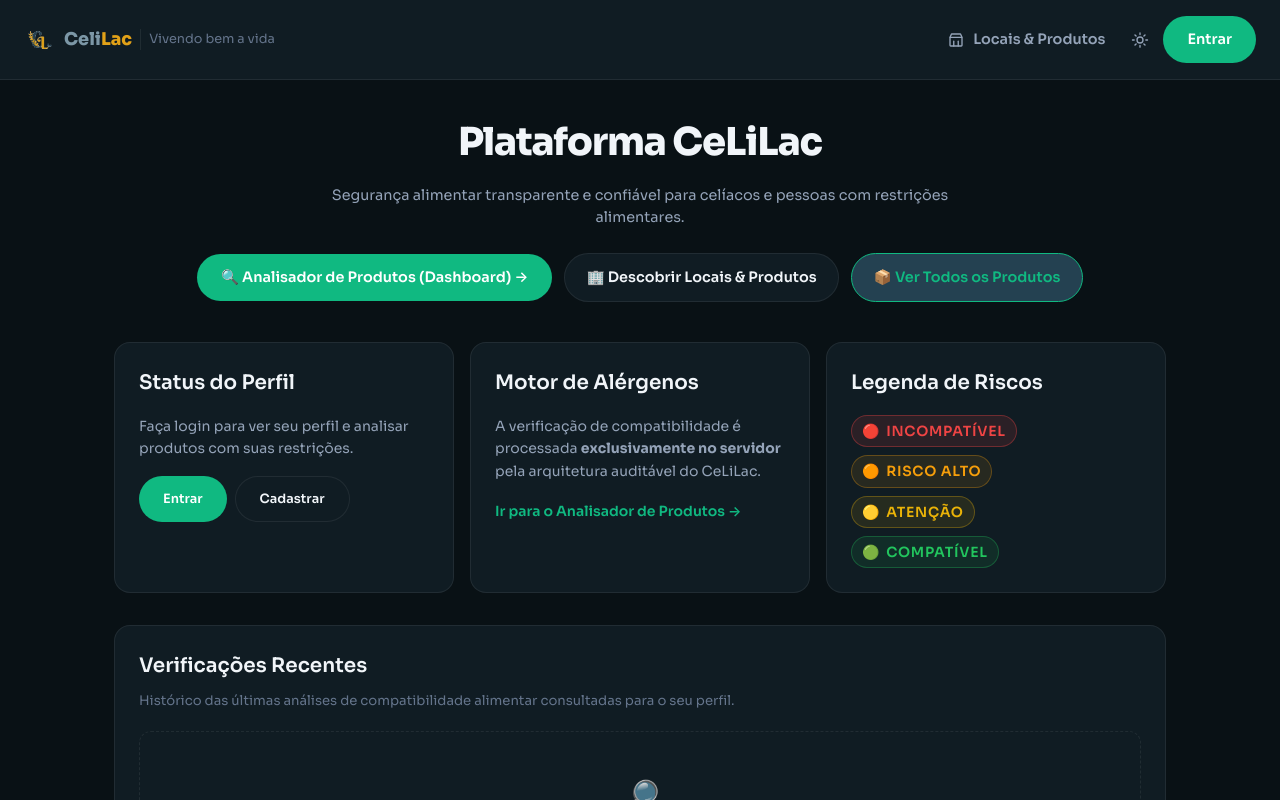
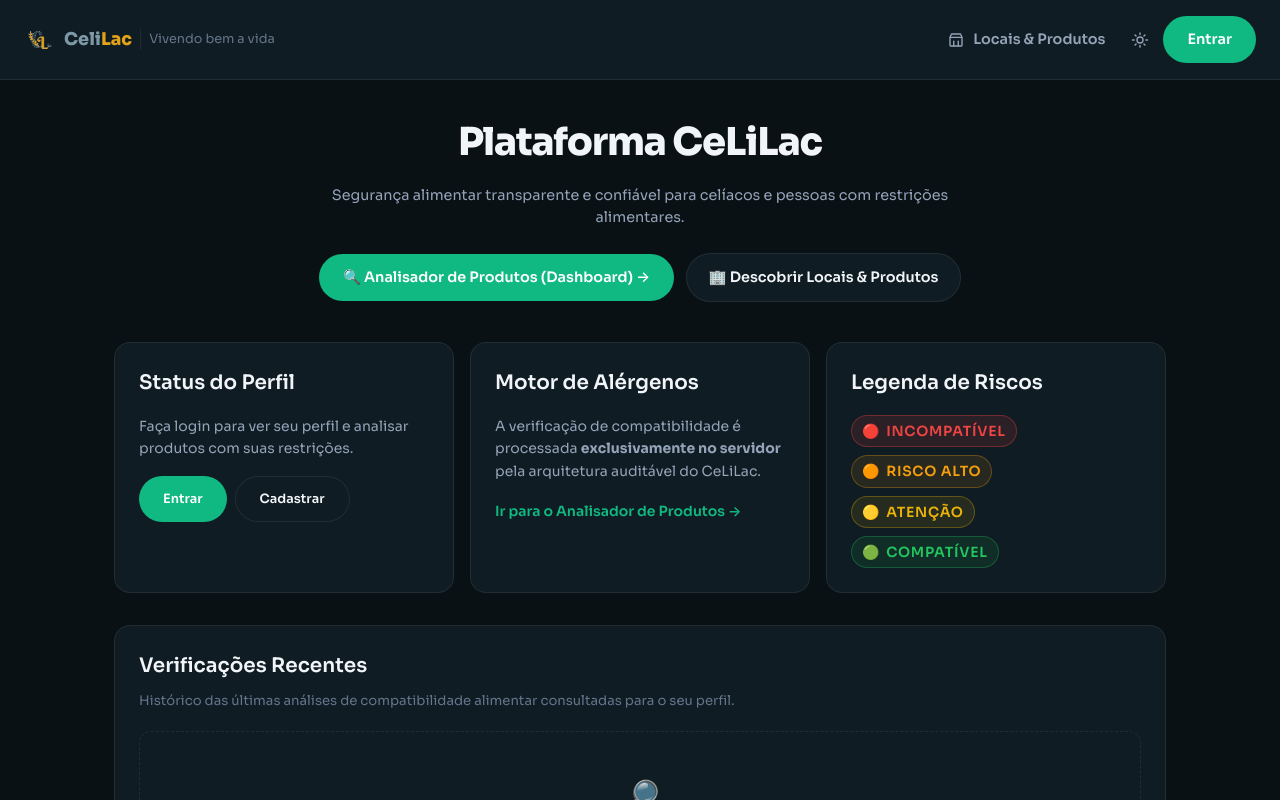
Before and after one commit to Celilac/celillac, a Next.js app in the folder frontend/web-app/: page / in a window 1280 px wide. Shown: the top 800 px of the page. Built offline with nearby package versions, Linux system fonts and the light colour scheme.

Commit message:
fix(ui): adjust public-partners tab width and remove redundant home button

```diff
--- a/frontend/web-app/src/app/page.tsx
+++ b/frontend/web-app/src/app/page.tsx
@@ -167,26 +167,6 @@
               title="Descubra estabelecimentos homologados e alimentos seguros"
             >
               🏢 Descobrir Locais & Produtos
-            </Link>
-            <Link
-              href="/public-partners?tab=products"
-              className="btn"
-              style={{
-                display: 'inline-flex',
-                alignItems: 'center',
-                justifyContent: 'center',
-                gap: '0.5rem',
-                padding: '0.75rem 1.35rem',
-                fontSize: 'var(--text-body)',
-                textDecoration: 'none',
-                background: 'var(--color-elevated, var(--color-surface))',
-                border: '1px solid var(--color-emerald)',
-                color: 'var(--color-emerald)',
-                fontWeight: 600,
-              }}
-              title="Visualizar a lista completa de todos os produtos ofertados e cadastrados"
-            >
-              📦 Ver Todos os Produtos
             </Link>
           </div>
         </div>
--- a/frontend/web-app/src/app/public-partners/page.tsx
+++ b/frontend/web-app/src/app/public-partners/page.tsx
@@ -101,7 +101,7 @@
             }}
             id="tab-filter-partners"
           >
-            🏢 Estabelecimentos Homologados ({partners.length})
+            🏢 Estabelecimentos ({partners.length})
           </button>
           <button
             type="button"
@@ -114,7 +114,7 @@
             }}
             id="tab-filter-products"
           >
-            📦 Todos os Produtos Ofertados ({products.length})
+            📦 Produtos Ofertados ({products.length})
           </button>
         </div>
 
```
Also changed, not shown: frontend/web-app/src/app/public-partners/public-partners.module.css (+7 -8 lines).
